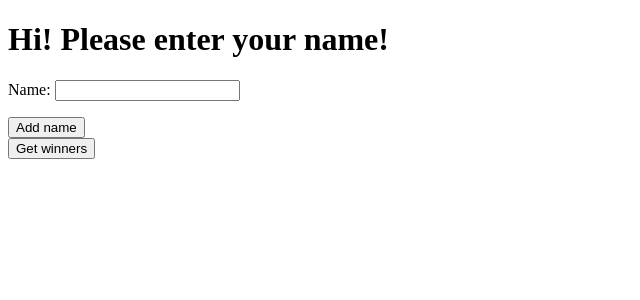
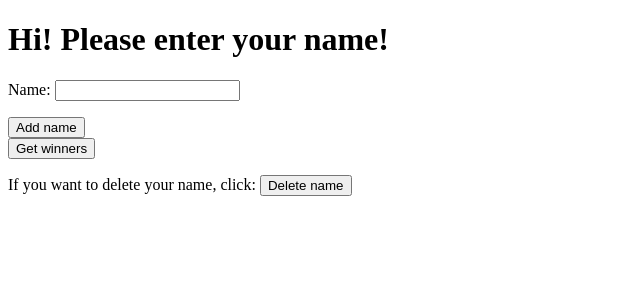
Before and after one commit to klochenok/prom.ua-2, a Django app: template app/templates/already-exists.html in a window 1280 px wide. Shown: the top 300 px of the page, without its empty margins (0-640 px from the left). Run offline with Django 3.2, Linux system fonts and the light colour scheme; the template is opened without the code that fills it: values that come from a table or form of the project are taken from there, others are empty.

Commit message:
fix html file

```diff
--- a/app/templates/already-exists.html
+++ b/app/templates/already-exists.html
@@ -10,6 +10,7 @@
             <input type="submit" value="Add name"/>
         </form>
         <a href="{% url 'random_names' %}"><input type="submit" class="button_active" value="Get winners"></a>
+        <p>If you want to delete your name, click: <a href="{% url 'delete-name' %}"><input type="submit" class="button_active" value="Delete name"></a></p>
     </div>
 
 {% endblock %}
```
